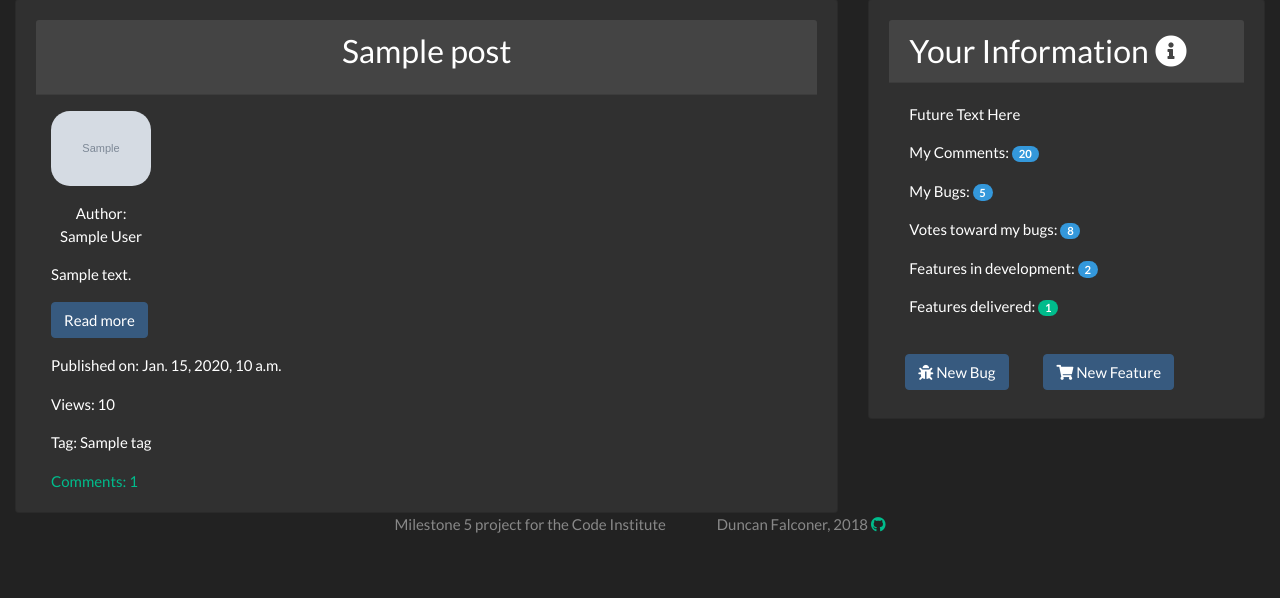
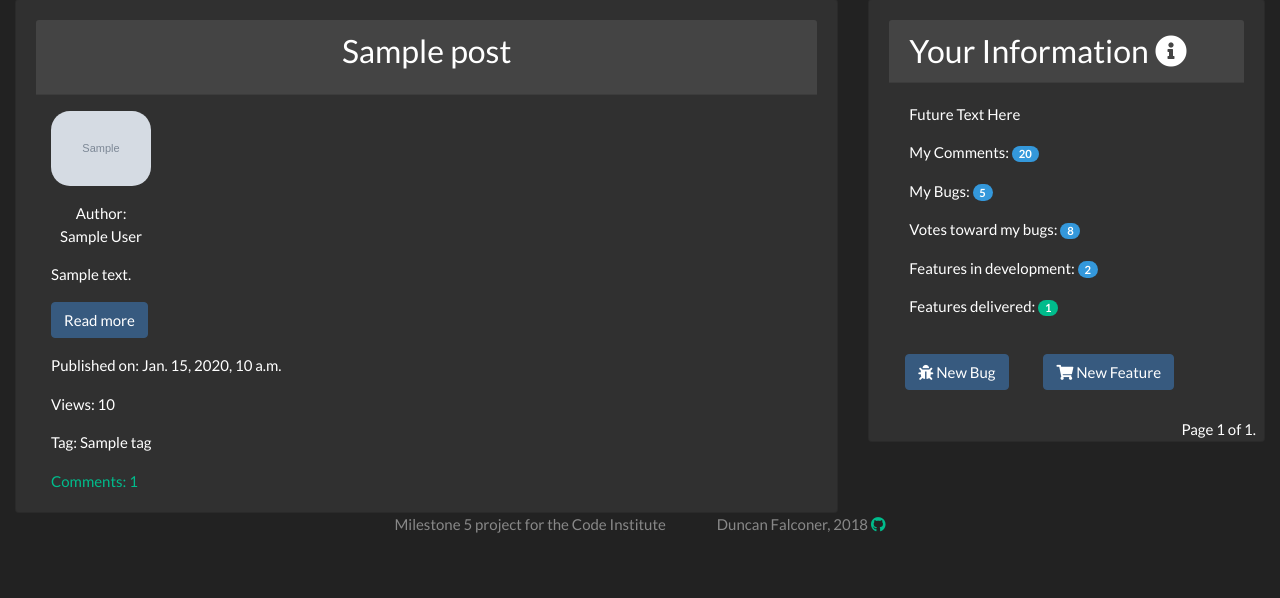
Before and after one commit to ddeveloper72/milestone-5-project, a Django app: template blog/templates/blogposts.html in a window 1280 px wide. Shown: the part 88-686 px from the top of the page. Run offline with Django 3.2, Linux system fonts and the light colour scheme; the template is opened without the code that fills it: most values are stand-ins (such as "Sample title", 1, 10 or a date in 2020); grey boxes marked "Sample" are stand-in pictures; some libraries are stand-ins or nearby versions.

Commit message:
Added pagination to blobposts template.

```diff
--- a/blog/templates/blogposts.html
+++ b/blog/templates/blogposts.html
@@ -71,6 +71,23 @@
                     {% endif %}
                 </div>
             </div>
+            <div class="pagination justify-content-end mr-2">
+                <span class="step-links">
+                    {% if posts.has_previous %}
+                    <a href="?page=1"><i class="fas fa-angle-double-left"></i> first</a>
+                    <a href="?page={{ posts.previous_page_number }}"> previous</a>
+                    {% endif %}
+
+                    <span class="current">
+                        Page {{ posts.number }} of {{ posts.paginator.num_pages }}.
+                    </span>
+
+                    {% if post.has_next %}
+                    <a href="?page={{ posts.next_page_number }}">next</a>
+                    <a href="?page={{ posts.paginator.num_pages }}">last <i class="fas fa-angle-double-right"></i></a>
+                    {% endif %}
+                </span>
+            </div>
         </div>
         {% endif %}
     </div>
```
